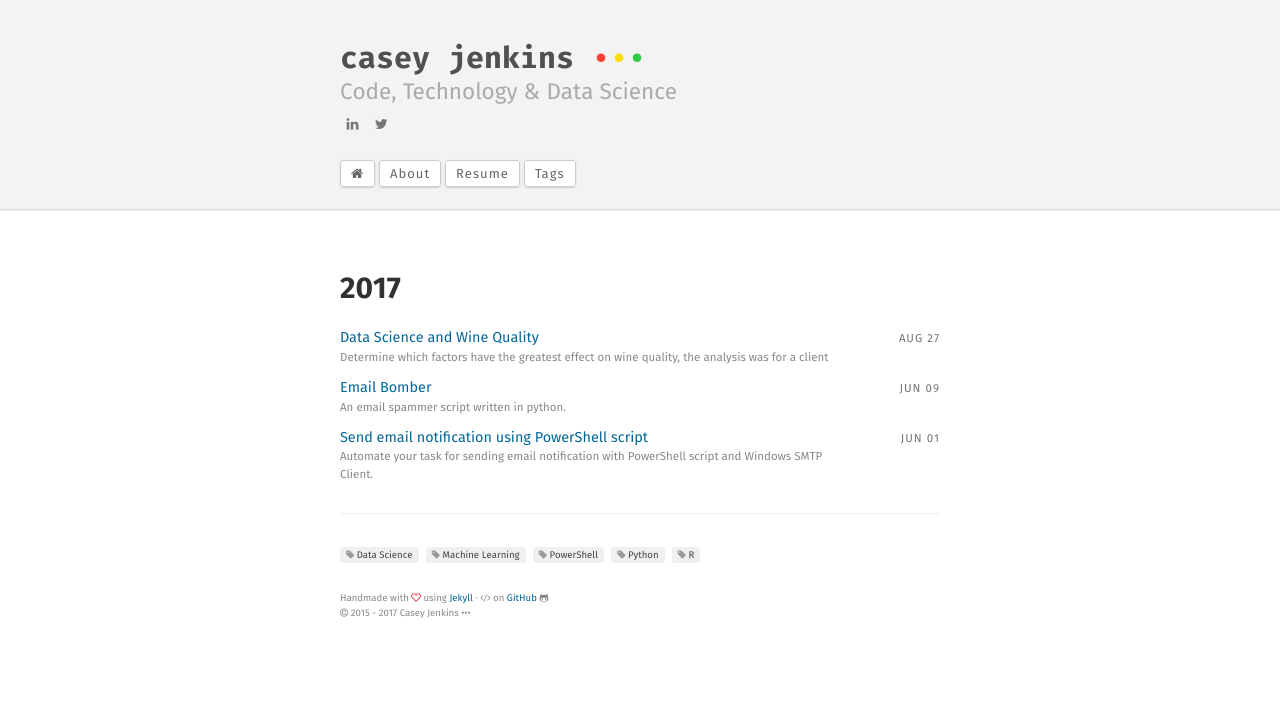
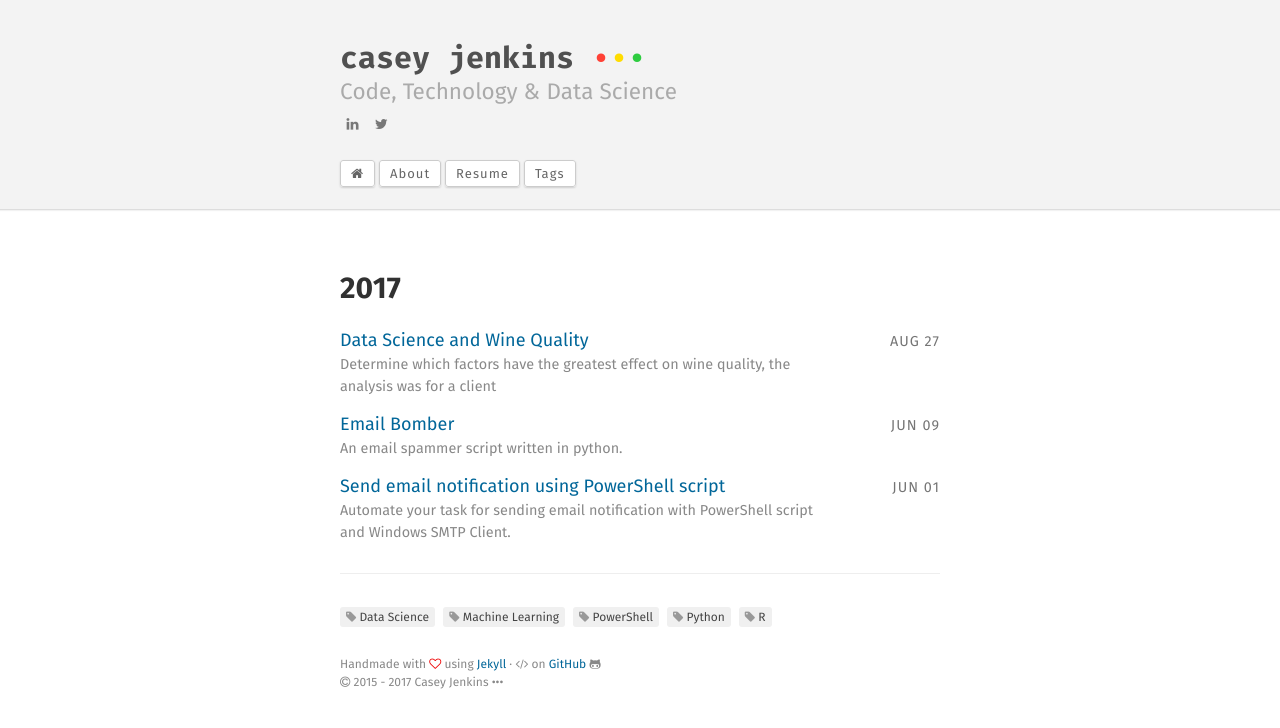
Before and after one commit to saltfog/saltfog.github.io, a Jekyll site: the page built from index.html, in a window 1280 px wide. Shown: the top 728 px of the page. Built offline with Jekyll 4.4.1, drawn with Linux system fonts in a browser that asks for light colours.

Commit message:
Added assests

```diff
--- a/assets/scss/_layout.scss
+++ b/assets/scss/_layout.scss
@@ -21,7 +21,7 @@
     -webkit-text-size-adjust: 100%;
     -ms-text-size-adjust: 100%;
     font-family: 'Fira Sans', sans-serif;
-    font-size: 12px;
+    font-size: 15px;
     line-height: 1.5;
 }
 
@@ -210,7 +210,7 @@
     padding-right: 1rem;
     margin-left: auto;
     margin-right: auto;
-    max-width: 10rem;
+    max-width: 50rem;
 }
 
 .masthead {
@@ -388,7 +388,7 @@
 .footer {
     margin: 0 auto 1rem;
     padding: 0 1rem 1rem;
-    max-width: 28rem;
+    max-width: 50rem;
 }
 
 .master-nav {
@@ -400,7 +400,7 @@
     margin: 0;
     *zoom: 1;
     font-weight: 400;
-    max-width: 28rem;
+    max-width: 50rem;
 
     &:after {
         clear: both;
```
